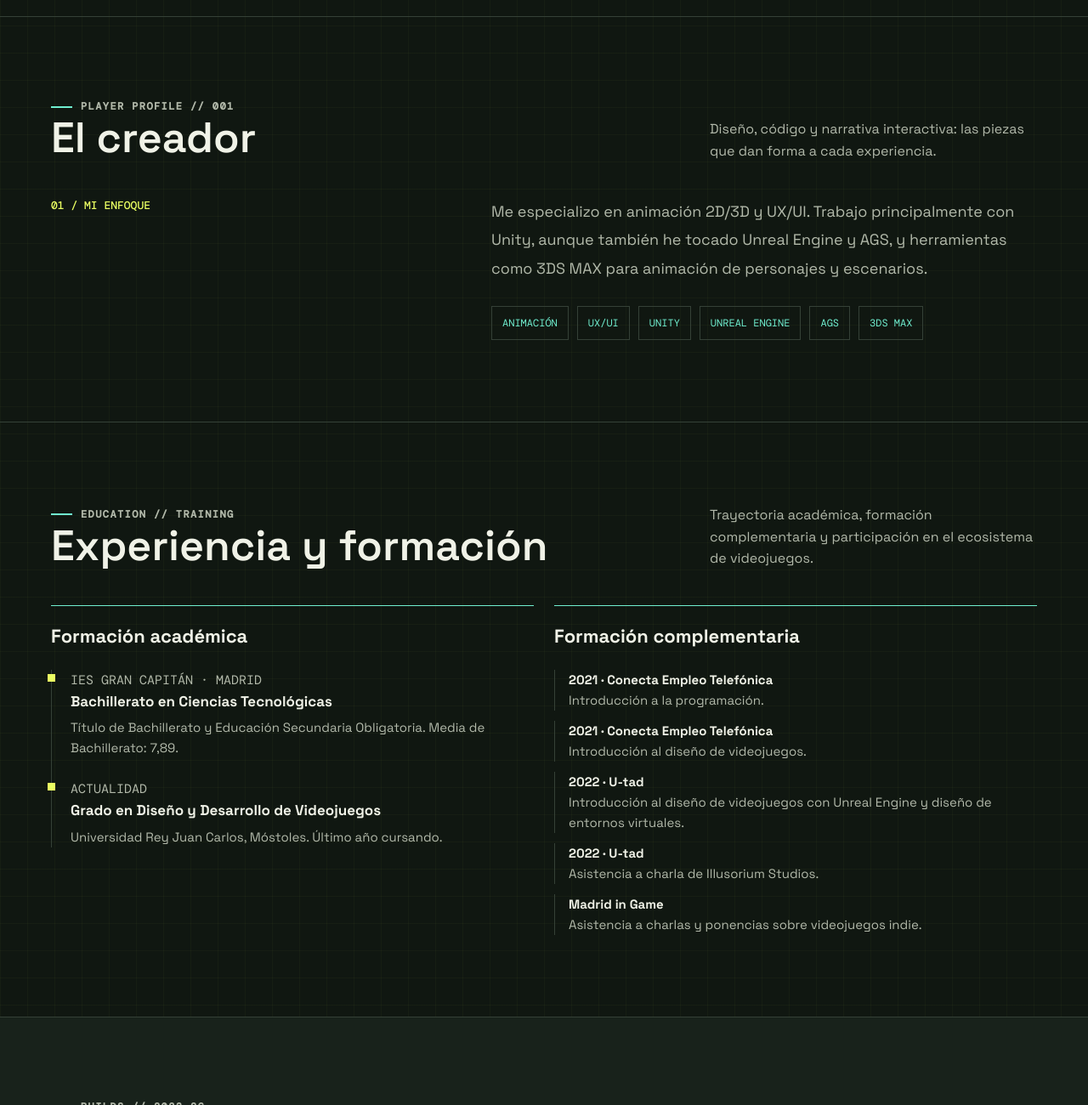
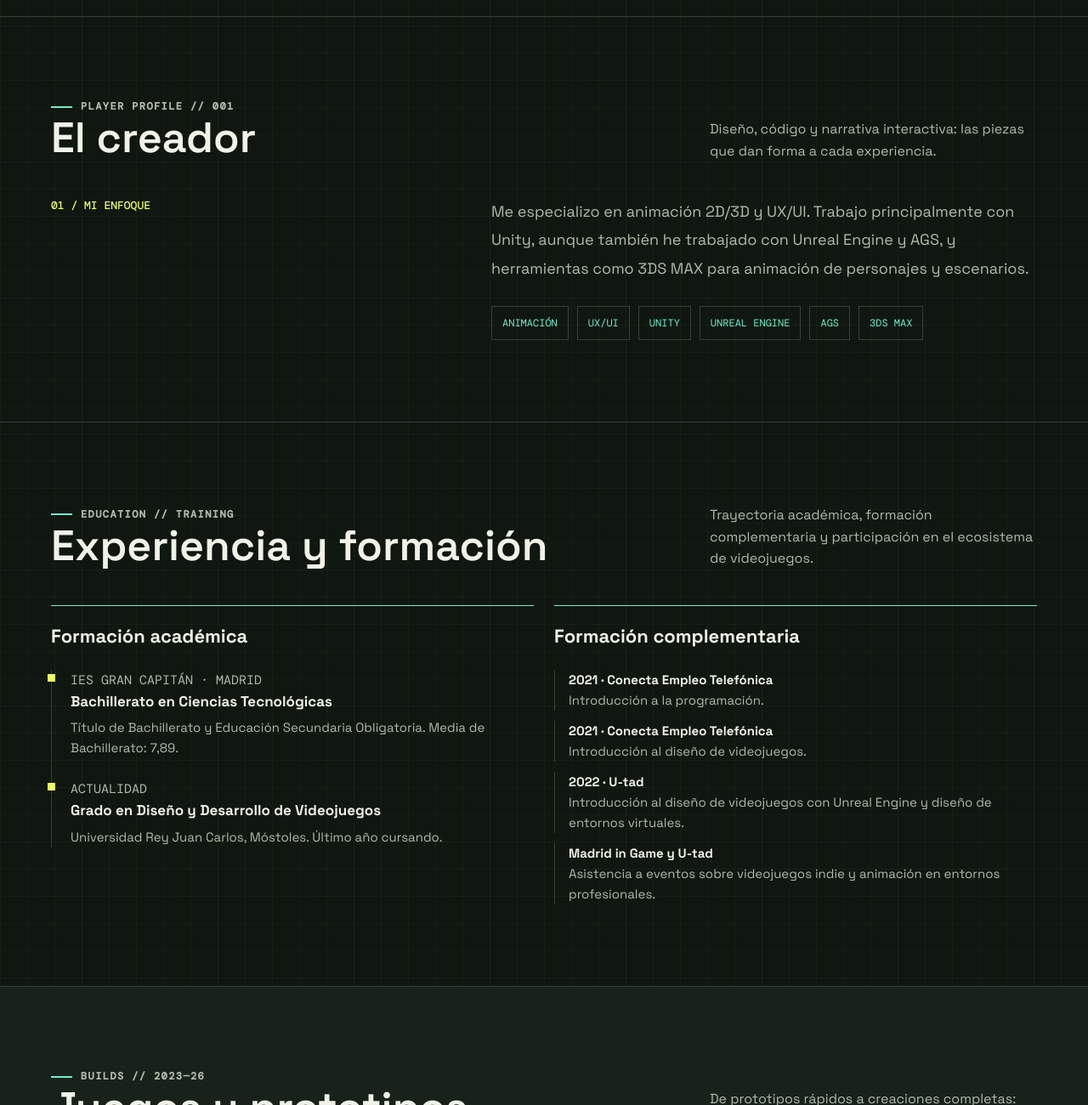
Before and after one commit to alexhr1404/PortfolioAlex, a plain HTML site: page index.html in a window 1280 px wide. Shown: the part 674-1974 px from the top of the page at 85% size. Drawn offline with nearby package versions, Linux system fonts and the light colour scheme.

Commit message:
actualizado

```diff
--- a/index.html
+++ b/index.html
@@ -352,7 +352,7 @@
 				<div class="about-grid">
 					<p class="about-label">01 / Mi enfoque</p>
 					<div class="about-copy">
-						<p>Me especializo en animación 2D/3D y UX/UI. Trabajo principalmente con Unity, aunque también he tocado Unreal Engine y AGS, y herramientas como 3DS MAX para animación de personajes y escenarios.</p>
+						<p>Me especializo en animación 2D/3D y UX/UI. Trabajo principalmente con Unity, aunque también he trabajado con Unreal Engine y AGS, y herramientas como 3DS MAX para animación de personajes y escenarios.</p>
 						<div class="skills" aria-label="Herramientas y especialidades">
 							<span class="skill">ANIMACIÓN</span>
 							<span class="skill">UX/UI</span>
@@ -395,8 +395,7 @@
 							<li><strong>2021 · Conecta Empleo Telefónica</strong><br>Introducción a la programación.</li>
 							<li><strong>2021 · Conecta Empleo Telefónica</strong><br>Introducción al diseño de videojuegos.</li>
 							<li><strong>2022 · U-tad</strong><br>Introducción al diseño de videojuegos con Unreal Engine y diseño de entornos virtuales.</li>
-							<li><strong>2022 · U-tad</strong><br>Asistencia a charla de Illusorium Studios.</li>
-							<li><strong>Madrid in Game</strong><br>Asistencia a charlas y ponencias sobre videojuegos indie.</li>
+							<li><strong>Madrid in Game y U-tad</strong><br>Asistencia a eventos sobre videojuegos indie y animación en entornos profesionales.</li>
 						</ul>
 					</div>
 				</div>
```
